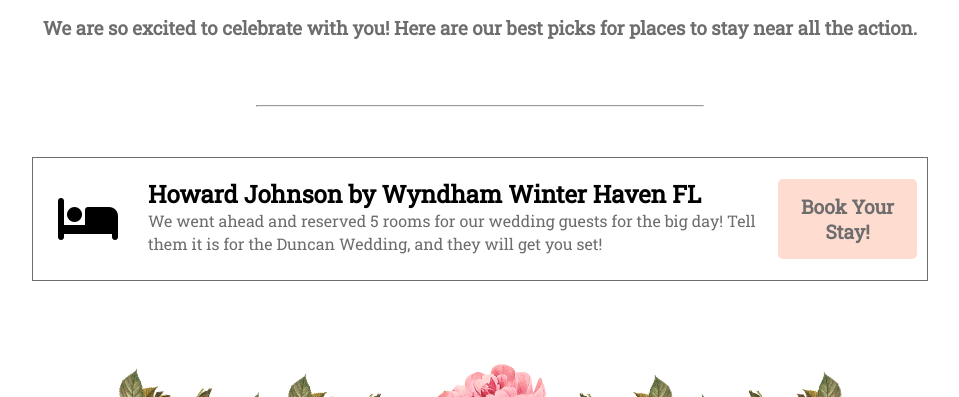
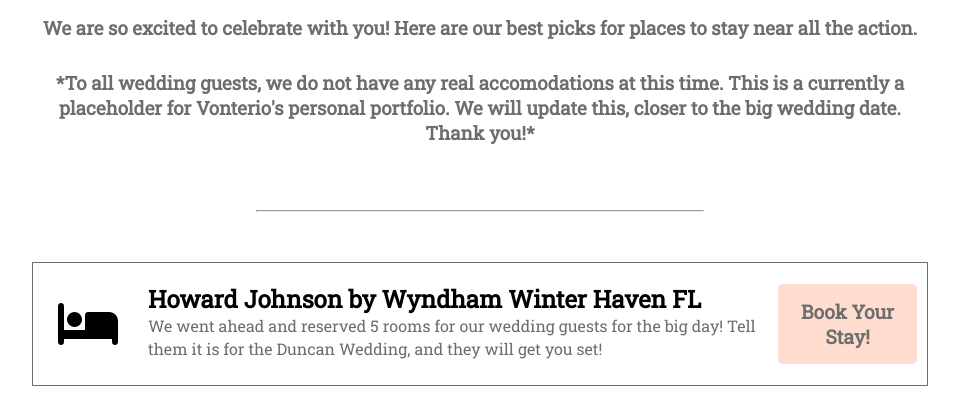
Before and after one commit to VonterioD/WeddingWebsite, a plain HTML site: page wedding website/accomodate.html in a window 1280 px wide. Shown: the part 403-800 px from the top of the page, without its empty margins (160-1119 px from the left). Drawn offline with Linux system fonts and the light colour scheme.

Commit message:
Updated Accomodation Page
As of now, that accomodation is not real.  So if a real wedding guests visits, we do not want them to get confused and actually use the temporary accomodation listed.

```diff
--- a/wedding website/accomodate.html
+++ b/wedding website/accomodate.html
@@ -52,6 +52,7 @@
             <img src="./photos/flowers.png" alt="" id="top-flower">
             <h1>Accomodations</h1>
             <h3>We are so excited to celebrate with you! Here are our best picks for places to stay near all the action.</h3>
+            <h3>*To all wedding guests, we do not have any real accomodations at this time. This is a currently a placeholder for Vonterio's personal portfolio. We will update this, closer to the big wedding date. Thank you!*</h3>
             <hr>
             <section class="accomodation">
                 <div>
```
